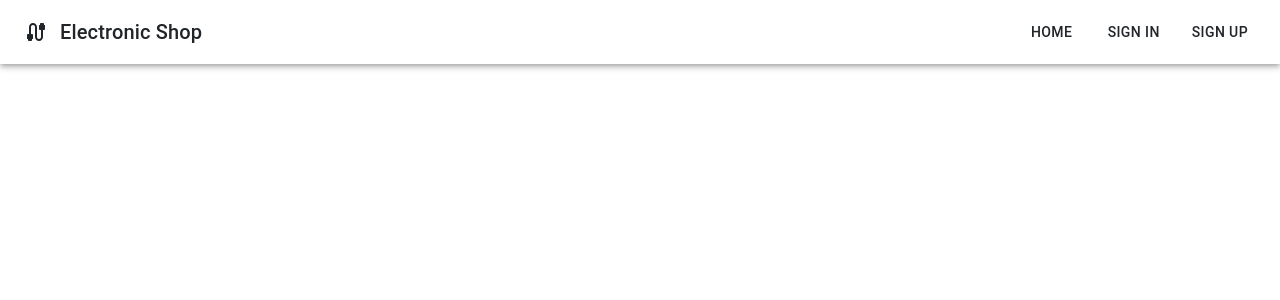
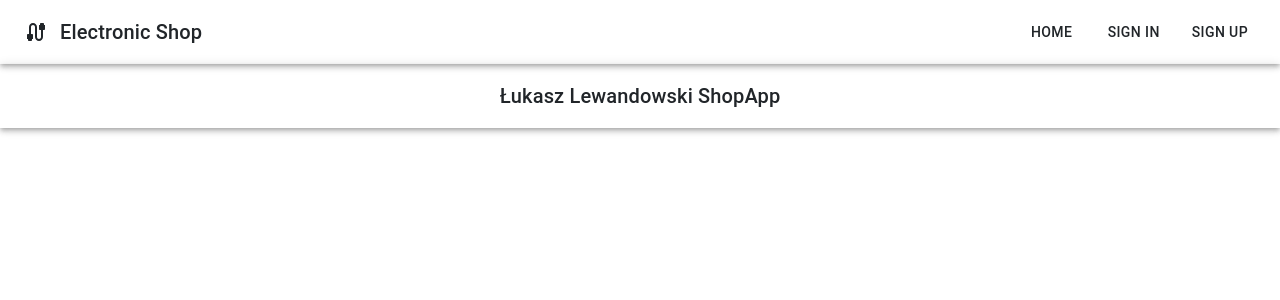
Before and after one commit to LukaszLewandowski91/FullStack-shop, a React (Create React App) app in the folder client/: page / in a window 1280 px wide. Shown: the top 300 px of the page. Built offline with nearby package versions, Linux system fonts and the light colour scheme.

Commit message:
add MainLayout and footer

```diff
--- a/client/src/App.js
+++ b/client/src/App.js
@@ -1,11 +1,11 @@
 import { Route, Routes } from 'react-router-dom';
-import MainMenu from './components/layout/MainManu/MainManu';
 import Login from './components/pages/Login/Login';
 import Register from './components/pages/Register/Register';
 import Logout from './components/pages/Logout/Logout';
 import { useDispatch } from 'react-redux';
 import { useEffect } from 'react';
 import { loadUserFromCookies } from './redux/usersRedux';
+import MainLayout from './components/layout/MainLayout/MainLayout';
 
 function App() {
   const dispatch = useDispatch();
@@ -15,14 +15,13 @@ function App() {
   }, [dispatch]);
 
   return (
-    <div className="App">
-      <MainMenu />
+    <MainLayout>
       <Routes>
         <Route path="/login" element={<Login />} />
         <Route path="/register" element={<Register />} />
         <Route path="/logout" element={<Logout />} />
       </Routes>
-    </div>
+    </MainLayout>
   );
 }
 
--- /dev/null
+++ b/client/src/components/layout/Footer/Footer.js
@@ -0,0 +1,22 @@
+import { AppBar, Box, Toolbar, Typography } from '@mui/material';
+
+const Footer = () => {
+  return (
+    <Box sx={{ flexGrow: 1 }} component="footer">
+      <AppBar position="static" color="transparent">
+        <Toolbar>
+          <Typography
+            variant="h6"
+            component="div"
+            sx={{ flexGrow: 1 }}
+            textAlign="center"
+          >
+            Łukasz Lewandowski ShopApp
+          </Typography>
+        </Toolbar>
+      </AppBar>
+    </Box>
+  );
+};
+
+export default Footer;
--- /dev/null
+++ b/client/src/components/layout/MainLayout/MainLayout.js
@@ -0,0 +1,12 @@
+import Footer from '../Footer/Footer';
+import MainMenu from '../MainManu/MainManu';
+
+const MainLayout = ({ children }) => (
+  <div>
+    <MainMenu />
+    {children}
+    <Footer />
+  </div>
+);
+
+export default MainLayout;
```
